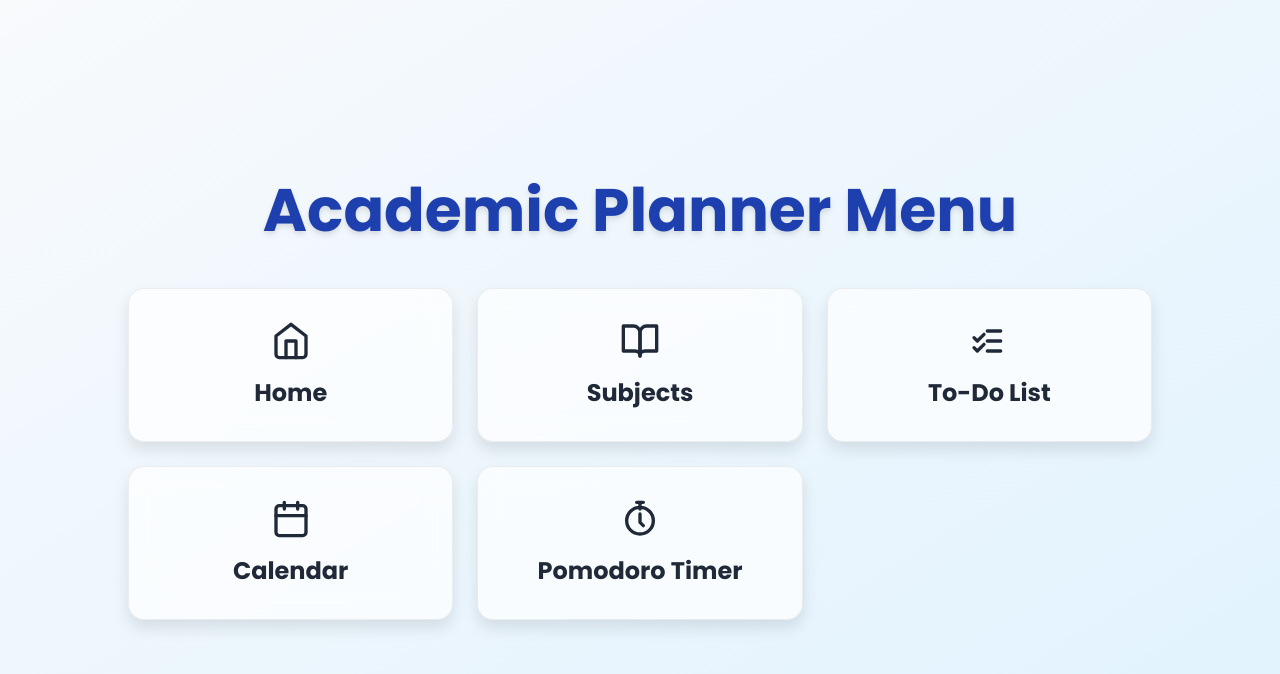
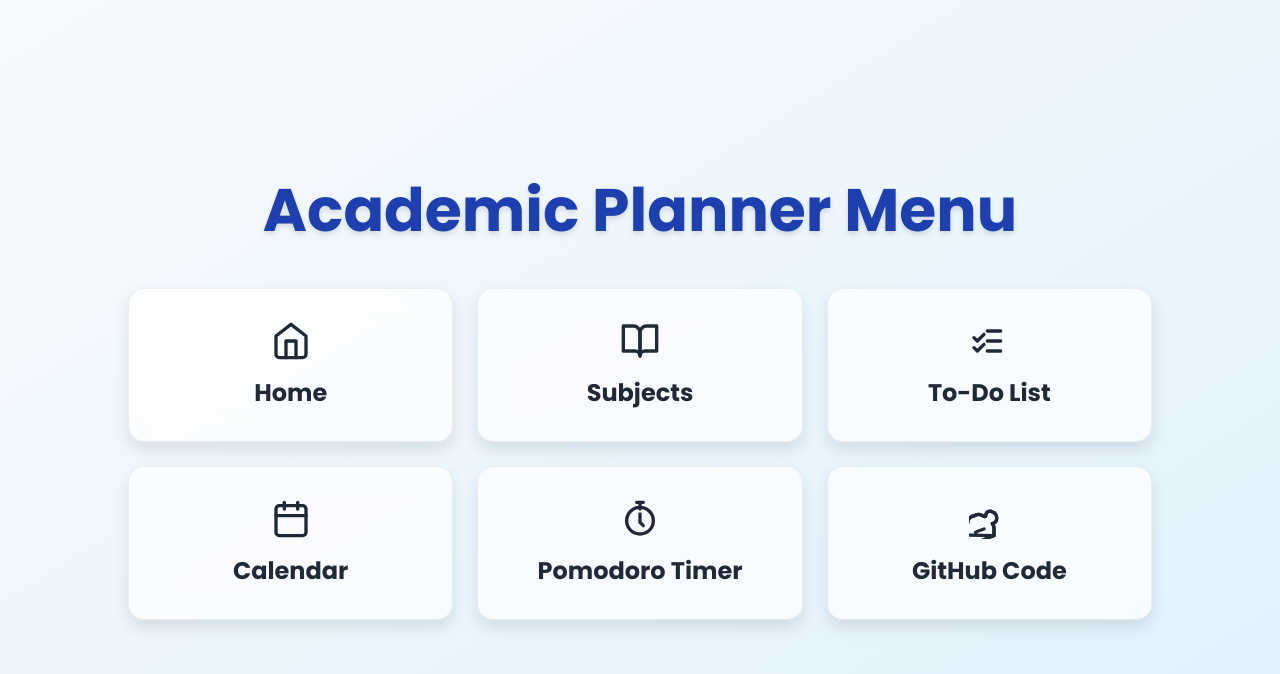
Before and after one commit to cjp2oo5/cjp2oo5.github.io, a plain HTML site: page index.html in a window 1280 px wide. Drawn offline with nearby package versions, Linux system fonts and the light colour scheme.

Commit message:
index.html

```diff
--- a/index.html
+++ b/index.html
@@ -49,7 +49,11 @@
       <svg xmlns="http://www.w3.org/2000/svg" width="40" height="40" viewBox="0 0 24 24" fill="none" stroke="currentColor" stroke-width="2" stroke-linecap="round" stroke-linejoin="round" class="lucide lucide-timer"><line x1="10" x2="14" y1="2" y2="2"/><line x1="12" x2="12" y1="2" y2="6"/><path d="M4 13a8 8 0 0 0 16 0 8 8 0 0 0-16 0"/><path d="M12 9v5l2 2"/></svg>
       <span>Pomodoro Timer</span>
     </a>
-    <div class="hidden lg:block"></div> <!-- Placeholder for layout balance on large screens -->
+    <!-- Updated GitHub Code Option -->
+    <a href="https://cjp2oo5.github.io/" target="_blank" class="frosted-glass p-8 rounded-2xl font-bold text-gray-800 text-2xl text-center flex flex-col items-center justify-center space-y-4 transition-all duration-300 transform hover:scale-105 hover:bg-opacity-80">
+        <svg xmlns="http://www.w3.org/2000/svg" width="40" height="40" viewBox="0 0 24 24" fill="none" stroke="currentColor" stroke-width="2" stroke-linecap="round" stroke-linejoin="round" class="lucide lucide-github"><path d="M15 22v-4a4.8 4.8 0 0 0-1-3.2c3.5-1 3.5-5.9 0-7-1.4-1.2-3.8-.2-4 2.2a.5.5 0 0 1-.5.5c-1 0-1.5-.5-2-.8-1-.5-2.2-.6-3.2-.2-.5.2-1 .5-1.5.7-1 0-1.5.5-2 .8-.2.2-.4.4-.6.6-.7.7-.8 1.4-.8 2.2a.5.5 0 0 1-.5.5c-2.4.2-4.8 1.4-4 2.2-1.2 1.4-1.2 3.8 0 5-.5.2-1.5.5-2 .8-.2.2-.4.4-.6.6-.7.7-.8 1.4-.8 2.2a.5.5 0 0 1-.5.5c-2.4.2-4.8 1.4-4 2.2-1.2 1.4-1.2 3.8 0 5Z"/><path d="M9 18c-3.3 1-5 2-5 2M15 22v-4a4.8 4.8 0 0 0-1-3.2c3.5-1 3.5-5.9 0-7-1.4-1.2-3.8-.2-4 2.2a.5.5 0 0 1-.5.5c-1 0-1.5-.5-2-.8-1-.5-2.2-.6-3.2-.2-.5.2-1 .5-1.5.7-1 0-1.5.5-2 .8-.2.2-.4.4-.6.6-.7.7-.8 1.4-.8 2.2a.5.5 0 0 1-.5.5c-2.4.2-4.8 1.4-4 2.2-1.2 1.4-1.2 3.8 0 5ZM9 18c-3.3 1-5 2-5 2"/></svg>
+      <span>GitHub Code</span>
+    </a>
   </div>
 </body>
 </html>
```
